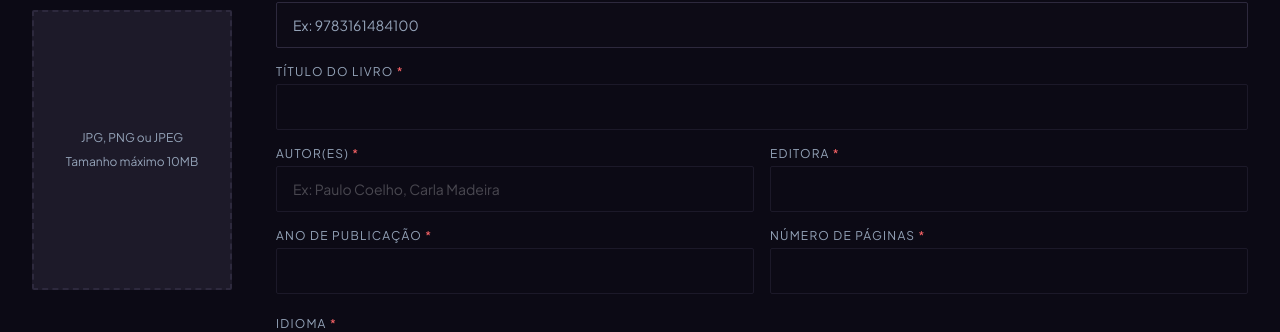
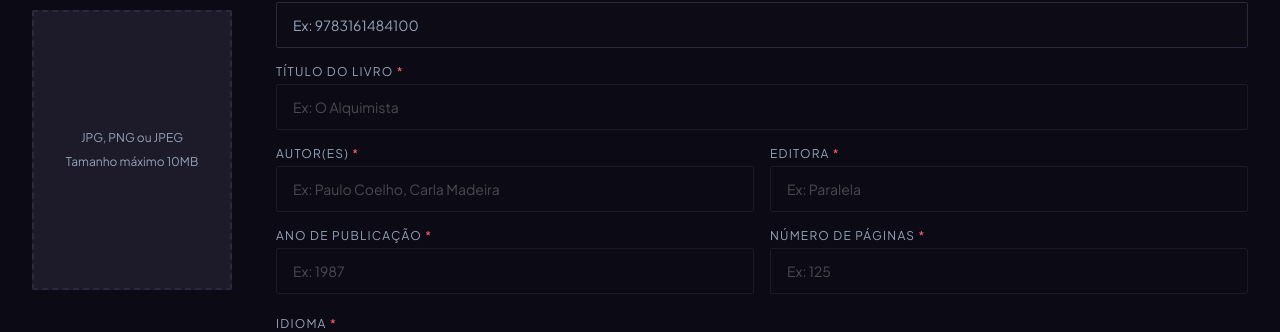
Before and after one commit to ProjetoQueroLer/queroler-frontend, a Next.js app: page /cadastro-livro in a window 1280 px wide. Shown: the part 195-527 px from the top of the page. Built offline with nearby package versions, Linux system fonts and the light colour scheme; no server answers.

Commit message:
feat: adiciona validações no campo ano de publicação

```diff
--- a/src/core/application/book/create-book.dto.ts
+++ b/src/core/application/book/create-book.dto.ts
@@ -3,6 +3,7 @@ import z from 'zod';
 
 const MAX_FILE_SIZE = 10 * 1024 * 1024;
 const ACCEPTED_IMAGE_TYPES = ['image/jpeg', 'image/png', 'image/jpg'];
+const anoAtual = new Date().getFullYear();
 
 export const createBookSchema = z.object({
   titulo: z.string().min(1, 'Título obrigatório'),
@@ -21,7 +22,13 @@ export const createBookSchema = z.object({
   anoDePublicacao: z
     .string('Ano de publicação obrigatório')
     .min(1, 'Ano de publicação deve ter no mínimo 1 dígito')
-    .max(4, 'Ano de publicação deve ter 4 dígitos'),
+    .max(4, 'Ano de publicação deve ter 4 dígitos')
+    .regex(/^\d+$/, 'O ano de publicação deve conter apenas números')
+    .transform((val) => Number(val))
+    .refine((ano) => ano <= anoAtual, {
+      message: `O ano de publicação não pode ser maior que o ano atual (${anoAtual})`,
+    })
+    .transform((val) => String(val)),
   numeroDePaginas: z
     .string('Número de páginas obrigatório')
     .min(1, 'Número de páginas deve ter no mínimo 1 dígito'),
--- a/src/presentation/pages/bookRegister/BookRegister.tsx
+++ b/src/presentation/pages/bookRegister/BookRegister.tsx
@@ -230,6 +230,7 @@ export function BookRegister() {
                   data-testid="input-titulo"
                   className={`bg-card-bg border border-border rounded-xs px-2 py-1 lg:px-4 lg:py-3 text-text-primary text-sm outline-none opacity-50 ${formDesabilitado ? 'cursor-not-allowed' : ''}`}
                   disabled={formDesabilitado}
+                  placeholder="Ex: O Alquimista"
                   id="titulo"
                   {...register('titulo')}
                   aria-invalid={!!errors.titulo}
@@ -260,6 +261,7 @@ export function BookRegister() {
                     data-testid="input-editora"
                     className={`w-full bg-card-bg border border-border rounded-xs px-2 py-1 lg:px-4 lg:py-3 text-text-primary text-sm outline-none opacity-50 ${formDesabilitado ? 'cursor-not-allowed' : ''}`}
                     disabled={formDesabilitado}
+                    placeholder="Ex: Paralela"
                     id="titulo"
                     {...register('editora')}
                     aria-invalid={!!errors.editora}
@@ -276,6 +278,8 @@ export function BookRegister() {
                     data-testid="input-ano"
                     className={`w-full bg-card-bg border border-border rounded-xs px-2 py-1 lg:px-4 lg:py-3 text-text-primary text-sm outline-none opacity-50 ${formDesabilitado ? 'cursor-not-allowed' : ''}`}
                     disabled={formDesabilitado}
+                    placeholder="Ex: 1987"
+                    maxLength={4}
                     id="ano-de-publicacao"
                     {...register('anoDePublicacao')}
                     aria-invalid={!!errors.anoDePublicacao}
@@ -293,6 +297,7 @@ export function BookRegister() {
                     maxLength={4}
                     className={`w-full bg-card-bg border border-border rounded-xs px-2 py-1 lg:px-4 lg:py-3 text-text-primary text-sm outline-none opacity-50 ${formDesabilitado ? 'cursor-not-allowed' : ''}`}
                     disabled={formDesabilitado}
+                    placeholder="Ex: 125"
                     id="numero-de-paginas"
                     {...register('numeroDePaginas')}
                     aria-invalid={!!errors.numeroDePaginas}
```
